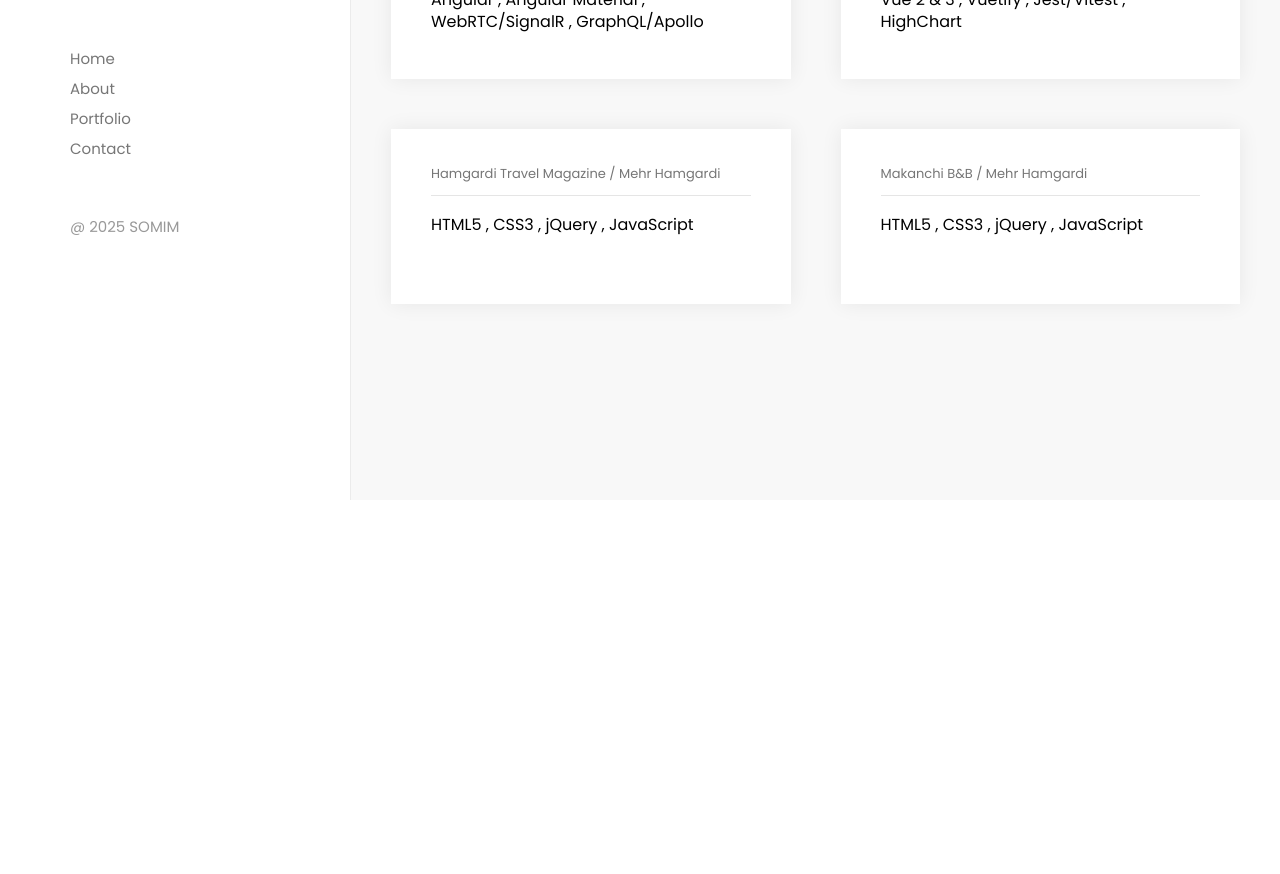
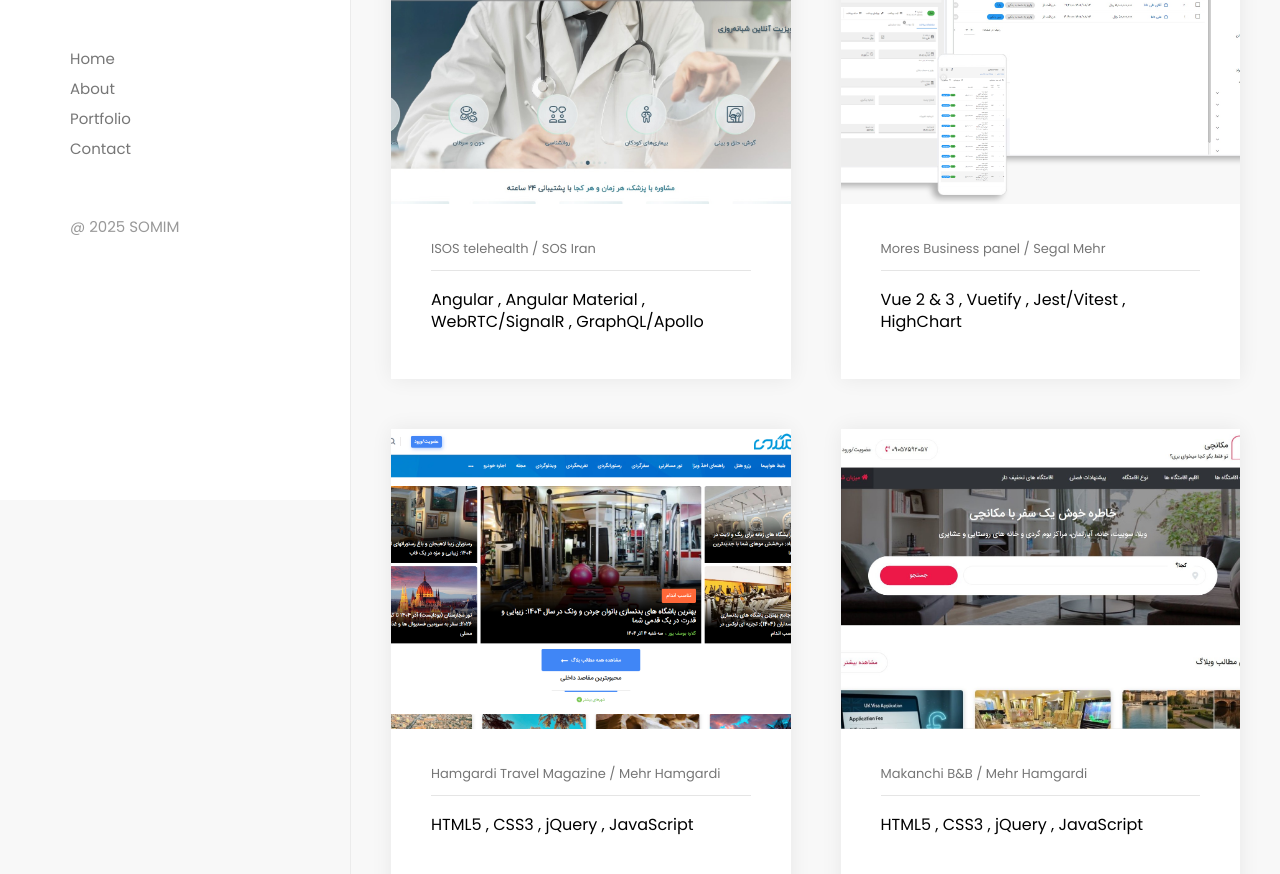
Before and after one commit to somaiehmajidi/portfolio, an Angular app: page /Portfolio in a window 1280 px wide. Shown: the part 300-1174 px from the top of the page. Before the commit the page ends 800 px from the top, so only its background shows below. Built offline with nearby package versions, Linux system fonts and the light colour scheme.

Commit message:
update portfolio latest projects

```diff
--- a/docker-compose.yaml
+++ b/docker-compose.yaml
@@ -1,6 +1,6 @@
 services:
   app:
-    image: somaiemajidi/somim-ssr-app
+    image: somaiemajidi/somim-ssr-app:latest
     build:
       context: .
       dockerfile: Dockerfile
--- a/src/app/portfolio/portfolio.html
+++ b/src/app/portfolio/portfolio.html
@@ -9,16 +9,16 @@
                 <div class="portfolio_filter">
                     <ul>
                         <li>
-                            <a href="#" class="current">All</a>
+                            <a [class.current]="!keyword()" (click)="filter(null)">All</a>
                         </li>
                         <li>
-                            <a href="#">Angular</a>
+                            <a [class.current]="keyword() === 'angular'" (click)="filter('angular')">Angular</a>
                         </li>
                         <li>
-                            <a href="#">Vue</a>
+                            <a [class.current]="keyword() === 'vue'" (click)="filter('vue')">Vue</a>
                         </li>
                         <li>
-                            <a href="#">JS</a>
+                            <a [class.current]="keyword() === 'js'" (click)="filter('js')">JS</a>
                         </li>
                     </ul>
                 </div>
@@ -27,14 +27,15 @@
         </div>
 
         <ul class="items">
-            @for (item of items(); track item.id) {
+            @for (item of selectedItems(); track item.id) {
                 <li>
                     <div class="list_inner">
                         <div class="image">
+                            <img src="img/thumbs/40-25.jpg" alt="">
                             <div
                                 class="main"
                                 data-img-url="img/avatar.webp"
-                                style="background-image: url(img/avatar.webp);">
+                                [style.background-image]="'url(' + item.img + ')'">
                             </div>
                         </div>
                         <div class="details">
--- a/src/app/portfolio/portfolio.ts
+++ b/src/app/portfolio/portfolio.ts
@@ -1,4 +1,4 @@
-import { Component, signal, OnInit, ChangeDetectionStrategy } from '@angular/core';
+import { Component, signal, OnInit, ChangeDetectionStrategy, computed } from '@angular/core';
 import { data } from './projects.data'
 
 @Component({
@@ -10,8 +10,19 @@ import { data } from './projects.data'
 })
 export class Portfolio implements OnInit{
   items = signal([...data])
+  keyword = signal<string | null>('')
+
+  selectedItems =  computed(() => {
+    const sq = this.keyword()
+    if(!sq) return this.items()
+    return this.items().filter(x => x.tag === sq )
+  })
 
   ngOnInit(): void {
 
   }
+
+  filter(type: string | null) {
+    this.keyword.set(type)
+  }
 }
--- a/src/app/portfolio/projects.data.ts
+++ b/src/app/portfolio/projects.data.ts
@@ -18,7 +18,7 @@ export const data = [
         title: 'Mores Business panel',
         company: 'Segal Mehr',
         link: 'https://mores.ir/en/',
-        img: 'img/projects/isos.jpg',
+        img: 'img/projects/mores.png',
         tag: 'vue',
         tech: [
             'Vue 2 & 3',
@@ -32,7 +32,7 @@ export const data = [
         title: 'Hamgardi Travel Magazine',
         company: 'Mehr Hamgardi',
         link: 'https://hamgardi.com/',
-        img: 'img/projects/isos.jpg',
+        img: 'img/projects/hamgardi.jpg',
         tag: 'js',
         tech: [
             'HTML5',
@@ -46,7 +46,7 @@ export const data = [
         title: 'Makanchi B&B',
         company: 'Mehr Hamgardi',
         link: 'https://makanchi.com/',
-        img: 'img/projects/isos.jpg',
+        img: 'img/projects/makanchi.jpg',
         tag: 'js',
         tech: [
             'HTML5',
--- a/src/styles.css
+++ b/src/styles.css
@@ -654,6 +654,7 @@ a {
 	color: #767676;
 	display: inline-block;
 	font-weight: 500;
+	cursor: pointer;
 
 	-webkit-transition: all .3s ease;
 	   -moz-transition: all .3s ease;
@@ -691,6 +692,8 @@ a {
 }
 .portfolio ul.items li .image img{
 	min-width: 100%;
+	max-width: 100%;
+	min-height: 300px;
 	opacity: 0;
 }
 .portfolio ul.items li .image .main{
```
Also changed, not shown: public/img/40-25.webp (added), public/img/projects/mores.png (added).
